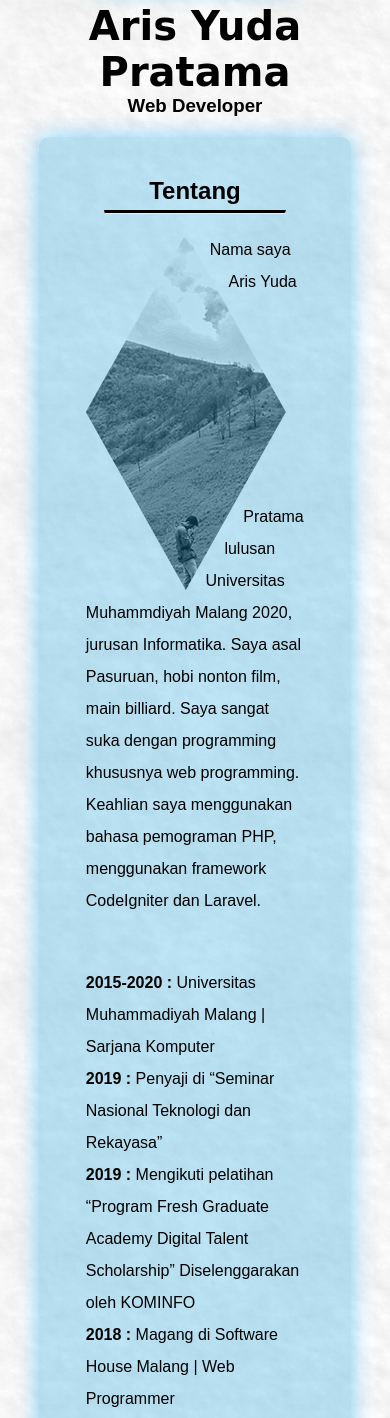
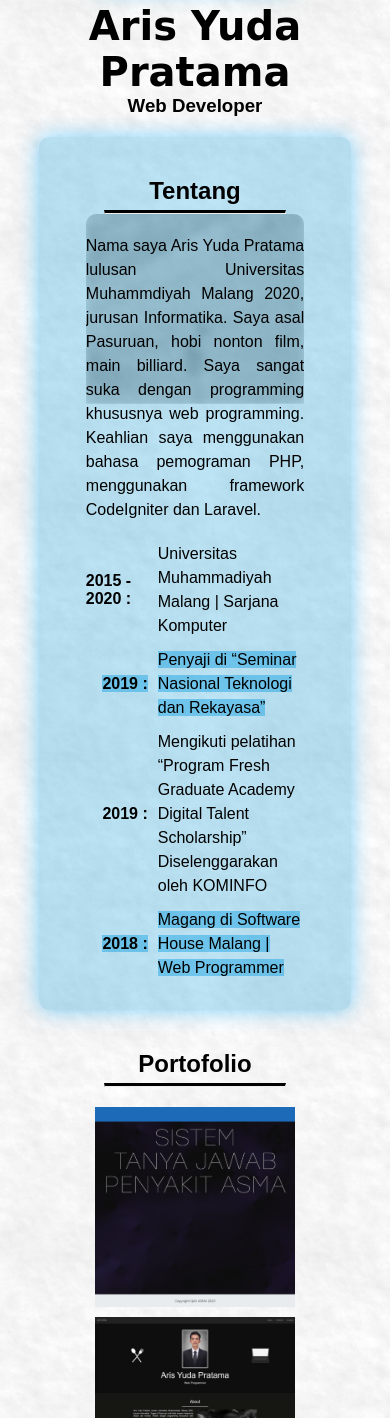
Before and after one commit to arisyudapratama/cv, a plain HTML site: page index.html in a window 390 px wide. Shown: the part 362-1780 px from the top of the page. Drawn offline with Linux system fonts and the light colour scheme.

Commit message:
fitur responsive website

```diff
--- a/css/style.css
+++ b/css/style.css
@@ -116,6 +116,15 @@ body {
     font-weight: bold;
 }
 
+.pengalaman p {
+    display: inline;
+    line-height: 1.4rem;
+}
+
+.pengalaman .bg {
+    background-color: #12a0dd73;
+}
+
 .judul {
     text-align: center;
     padding-top: 10px;
@@ -129,11 +138,11 @@ body {
 }
 
 .portofolio {
-    padding: 30px 0;
+    margin: 30px 0;
 }
 
 .portofolio ul {
-    padding-top: 20px;
+    margin-top: 20px;
 }
 
 .portofolio img {
@@ -213,3 +222,63 @@ footer p {
     color: whitesmoke;
     padding-top: 20px;
 }
+
+/* responsive */
+@media screen and (max-width: 1228px) {
+    .content {
+        position: relative;
+        /* background-color:teal; */
+        overflow: hidden;
+        border-radius: 10px;
+    }
+
+    .content img {
+        position: absolute;
+        /* box-shadow: 0px 0px 22px 0px rgba(29, 37, 41, 0.8); */
+
+        -webkit-clip-path: polygon(0 0, 100% 0, 100% 100%, 0% 100%);
+        clip-path: polygon(0 0, 100% 0, 100% 100%, 0% 100%);
+
+        z-index: -1;
+        margin-right: 0;
+        width: 100%;
+        top: -199px;
+        opacity: .4;
+        filter: blur(5px);
+    }
+
+    .tentang p {
+        text-align: justify;
+        line-height: 1.5rem;
+    }
+
+    .about {
+        margin-bottom: 20px;
+    }
+
+    .pengalaman {
+        display: grid;
+        grid-template-columns: auto;
+        grid-template-areas: "kiri kanan";
+        gap: 10px;
+    }
+
+    .tahun {
+        grid-column-start: 1;
+        align-self: center;
+        justify-self: end;
+    }
+
+    .ket {
+        grid-column-start: 2;
+    }
+
+    .pengalaman p {
+        text-align: left;
+    }
+
+    .tentang {
+        position: relative;
+    }
+
+}
--- a/index.html
+++ b/index.html
@@ -42,12 +42,35 @@
                     Laravel.</p>
 
                 <div class="pengalaman">
-                    <p><span>2015-2020 :</span> Universitas Muhammadiyah Malang | Sarjana Komputer</p>
-                    <p><span>2019 :</span> Penyaji di “Seminar Nasional Teknologi dan Rekayasa”</p>
-                    <p><span>2019 :</span> Mengikuti pelatihan “Program Fresh Graduate Academy Digital Talent
-                        Scholarship”
-                        Diselenggarakan oleh KOMINFO</p>
-                    <p><span>2018 :</span> Magang di Software House Malang | Web Programmer</p>
+                    <div class="tahun">
+                        <span>2015 - 2020 :</span>
+                    </div>
+                    <div class="ket">
+                        <p>Universitas Muhammadiyah Malang | Sarjana Komputer</p>
+                    </div>
+
+                    <div class="tahun">
+                        <span class="bg">2019 :</span>
+                    </div>
+                    <div class="ket">
+                        <p class="bg">Penyaji di “Seminar Nasional Teknologi dan Rekayasa”</p>
+                    </div>
+
+                    <div class="tahun">
+                        <span>2019 :</span>
+                    </div>
+                    <div class="ket">
+                        <p>Mengikuti pelatihan “Program Fresh Graduate Academy Digital Talent Scholarship”
+                            Diselenggarakan oleh KOMINFO</p>
+                    </div>
+
+                    <div class="tahun">
+                        <span class="bg">2018 :</span>
+                    </div>
+                    <div class="ket">
+                        <p class="bg">Magang di Software House Malang | Web Programmer</p>
+                    </div>
+
                 </div>
             </div>
         </section>
```
